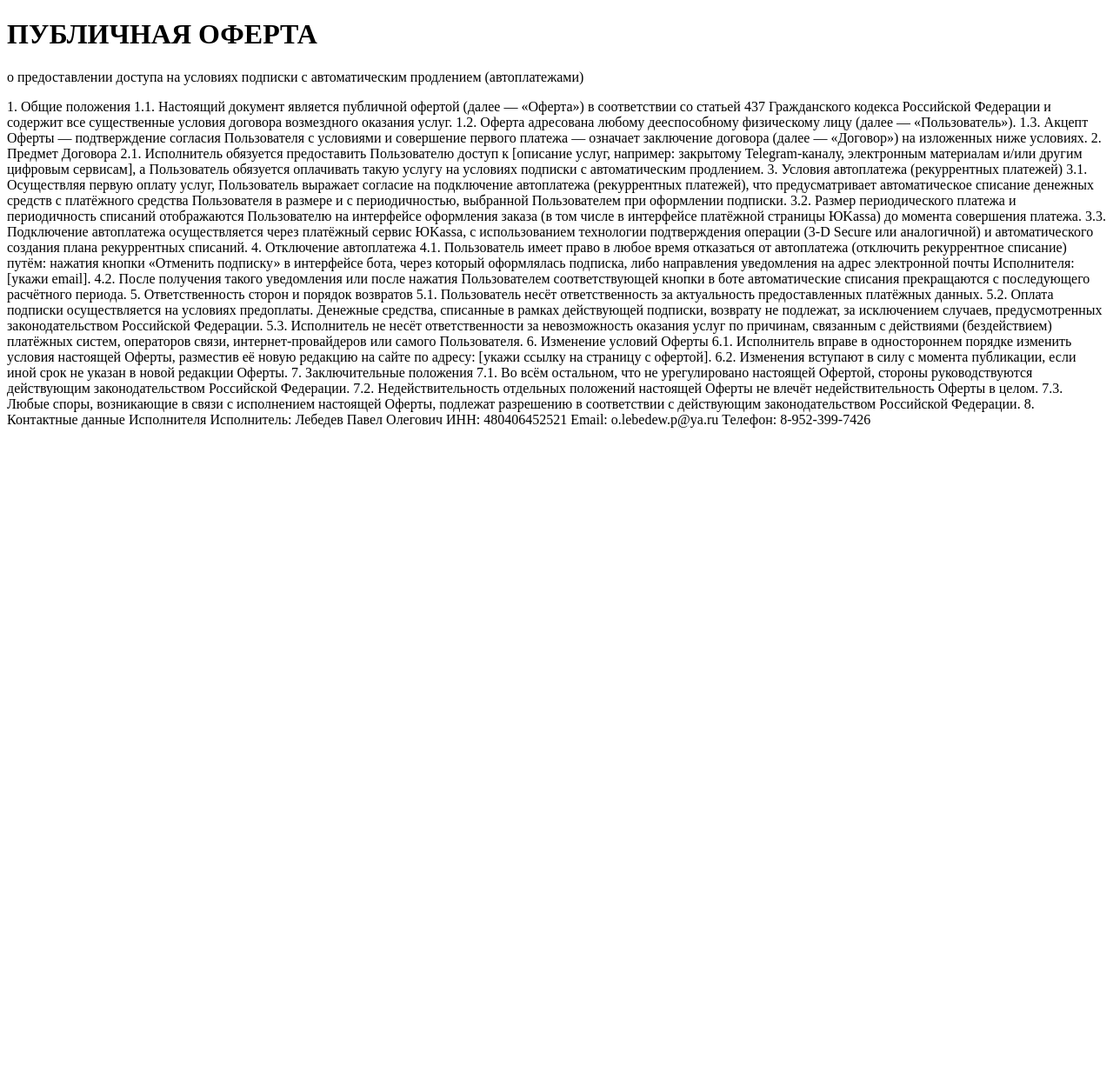
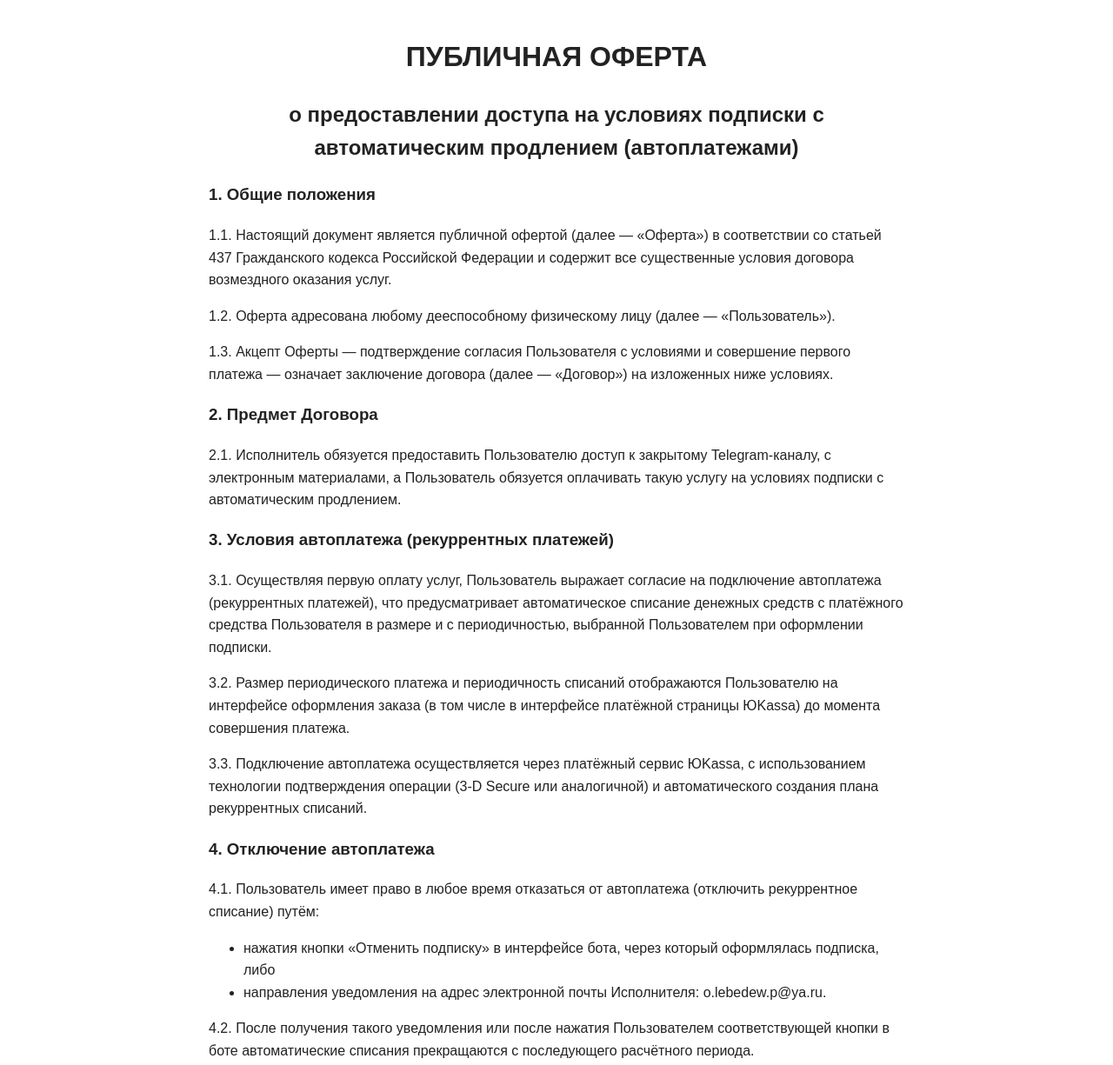
Before and after one commit to Orlorc/oferta, a plain HTML site: page index.html in a window 1280 px wide. Shown: the top 1225 px of the page at 87% size. Before the commit the page ends 800 px from the top, so only its background shows below. Drawn offline with Linux system fonts and the light colour scheme.

Commit message:
Update index.html

```diff
--- a/index.html
+++ b/index.html
@@ -1,54 +1,65 @@
 <!DOCTYPE html>
 <html lang="ru">
 <head>
-  <meta charset="UTF-8">
-  <title>ПУБЛИЧНАЯ ОФЕРТА</title>
+    <meta charset="UTF-8">
+    <title>Публичная оферта</title>
+    <style>
+        body {
+            font-family: Arial, sans-serif;
+            max-width: 800px;
+            margin: 40px auto;
+            line-height: 1.6;
+            font-size: 16px;
+            color: #222;
+        }
+        h1, h2 {
+            text-align: center;
+        }
+    </style>
 </head>
 <body>
+
 <h1>ПУБЛИЧНАЯ ОФЕРТА</h1>
-<p>о предоставлении доступа на условиях подписки с автоматическим продлением (автоплатежами)</p>
-1. Общие положения
-1.1. Настоящий документ является публичной офертой (далее — «Оферта») в соответствии со статьей 437 Гражданского кодекса Российской Федерации и содержит все существенные условия договора возмездного оказания услуг.
-1.2. Оферта адресована любому дееспособному физическому лицу (далее — «Пользователь»).
-1.3. Акцепт Оферты — подтверждение согласия Пользователя с условиями и совершение первого платежа — означает заключение договора (далее — «Договор») на изложенных ниже условиях.
+<h2>о предоставлении доступа на условиях подписки с автоматическим продлением (автоплатежами)</h2>
 
-2. Предмет Договора
-2.1. Исполнитель обязуется предоставить Пользователю доступ к [описание услуг, например: закрытому Telegram-каналу, электронным материалам и/или другим цифровым сервисам], а Пользователь обязуется оплачивать такую услугу на условиях подписки с автоматическим продлением.
+<h3>1. Общие положения</h3>
+<p>1.1. Настоящий документ является публичной офертой (далее — «Оферта») в соответствии со статьей 437 Гражданского кодекса Российской Федерации и содержит все существенные условия договора возмездного оказания услуг.</p>
+<p>1.2. Оферта адресована любому дееспособному физическому лицу (далее — «Пользователь»).</p>
+<p>1.3. Акцепт Оферты — подтверждение согласия Пользователя с условиями и совершение первого платежа — означает заключение договора (далее — «Договор») на изложенных ниже условиях.</p>
 
-3. Условия автоплатежа (рекуррентных платежей)
-3.1. Осуществляя первую оплату услуг, Пользователь выражает согласие на подключение автоплатежа (рекуррентных платежей), что предусматривает автоматическое списание денежных средств с платёжного средства Пользователя в размере и с периодичностью, выбранной Пользователем при оформлении подписки.
-3.2. Размер периодического платежа и периодичность списаний отображаются Пользователю на интерфейсе оформления заказа (в том числе в интерфейсе платёжной страницы ЮKassa) до момента совершения платежа.
-3.3. Подключение автоплатежа осуществляется через платёжный сервис ЮKassa, с использованием технологии подтверждения операции (3-D Secure или аналогичной) и автоматического создания плана рекуррентных списаний.
+<h3>2. Предмет Договора</h3>
+<p>2.1. Исполнитель обязуется предоставить Пользователю доступ к закрытому Telegram-каналу, с электронным материалами, а Пользователь обязуется оплачивать такую услугу на условиях подписки с автоматическим продлением.</p>
 
-4. Отключение автоплатежа
-4.1. Пользователь имеет право в любое время отказаться от автоплатежа (отключить рекуррентное списание) путём:
+<h3>3. Условия автоплатежа (рекуррентных платежей)</h3>
+<p>3.1. Осуществляя первую оплату услуг, Пользователь выражает согласие на подключение автоплатежа (рекуррентных платежей), что предусматривает автоматическое списание денежных средств с платёжного средства Пользователя в размере и с периодичностью, выбранной Пользователем при оформлении подписки.</p>
+<p>3.2. Размер периодического платежа и периодичность списаний отображаются Пользователю на интерфейсе оформления заказа (в том числе в интерфейсе платёжной страницы ЮKassa) до момента совершения платежа.</p>
+<p>3.3. Подключение автоплатежа осуществляется через платёжный сервис ЮKassa, с использованием технологии подтверждения операции (3-D Secure или аналогичной) и автоматического создания плана рекуррентных списаний.</p>
 
-нажатия кнопки «Отменить подписку» в интерфейсе бота, через который оформлялась подписка, либо
+<h3>4. Отключение автоплатежа</h3>
+<p>4.1. Пользователь имеет право в любое время отказаться от автоплатежа (отключить рекуррентное списание) путём:
+<ul>
+<li>нажатия кнопки «Отменить подписку» в интерфейсе бота, через который оформлялась подписка, либо</li>
+<li>направления уведомления на адрес электронной почты Исполнителя: o.lebedew.p@ya.ru.</li>
+</ul>
+</p>
+<p>4.2. После получения такого уведомления или после нажатия Пользователем соответствующей кнопки в боте автоматические списания прекращаются с последующего расчётного периода.</p>
 
-направления уведомления на адрес электронной почты Исполнителя: [укажи email].
-4.2. После получения такого уведомления или после нажатия Пользователем соответствующей кнопки в боте автоматические списания прекращаются с последующего расчётного периода.
+<h3>5. Ответственность сторон и порядок возвратов</h3>
+<p>5.1. Пользователь несёт ответственность за актуальность предоставленных платёжных данных.</p>
+<p>5.2. Оплата подписки осуществляется на условиях предоплаты. Денежные средства, списанные в рамках действующей подписки, возврату не подлежат, за исключением случаев, предусмотренных законодательством Российской Федерации.</p>
+<p>5.3. Исполнитель не несёт ответственности за невозможность оказания услуг по причинам, связанным с действиями (бездействием) платёжных систем, операторов связи, интернет-провайдеров или самого Пользователя.</p>
 
-5. Ответственность сторон и порядок возвратов
-5.1. Пользователь несёт ответственность за актуальность предоставленных платёжных данных.
-5.2. Оплата подписки осуществляется на условиях предоплаты. Денежные средства, списанные в рамках действующей подписки, возврату не подлежат, за исключением случаев, предусмотренных законодательством Российской Федерации.
-5.3. Исполнитель не несёт ответственности за невозможность оказания услуг по причинам, связанным с действиями (бездействием) платёжных систем, операторов связи, интернет-провайдеров или самого Пользователя.
+<h3>6. Изменение условий Оферты</h3>
+<p>6.1. Исполнитель вправе в одностороннем порядке изменить условия настоящей Оферты, разместив её новую редакцию на сайте по адресу: [укажи ссылку на страницу с офертой].</p>
+<p>6.2. Изменения вступают в силу с момента публикации, если иной срок не указан в новой редакции Оферты.</p>
 
-6. Изменение условий Оферты
-6.1. Исполнитель вправе в одностороннем порядке изменить условия настоящей Оферты, разместив её новую редакцию на сайте по адресу: [укажи ссылку на страницу с офертой].
-6.2. Изменения вступают в силу с момента публикации, если иной срок не указан в новой редакции Оферты.
+<h3>7. Заключительные положения</h3>
+<p>7.1. Во всём остальном, что не урегулировано настоящей Офертой, стороны руководствуются действующим законодательством Российской Федерации.</p>
+<p>7.2. Недействительность отдельных положений настоящей Оферты не влечёт недействительность Оферты в целом.</p>
+<p>7.3. Любые споры, возникающие в связи с исполнением настоящей Оферты, подлежат разрешению в соответствии с действующим законодательством Российской Федерации.</p>
 
-7. Заключительные положения
-7.1. Во всём остальном, что не урегулировано настоящей Офертой, стороны руководствуются действующим законодательством Российской Федерации.
-7.2. Недействительность отдельных положений настоящей Оферты не влечёт недействительность Оферты в целом.
-7.3. Любые споры, возникающие в связи с исполнением настоящей Оферты, подлежат разрешению в соответствии с действующим законодательством Российской Федерации.
+<h3>8. Контактные данные Исполнителя</h3>
+<p>Исполнитель: Лебедев Павел Олегович ИНН: 480406452521 Email: o.lebedew.p@ya.ru Телефон: 8-952-399-7426</p>
 
-8. Контактные данные Исполнителя
-Исполнитель: Лебедев Павел Олегович
-
-ИНН: 480406452521
-
-Email: o.lebedew.p@ya.ru
-
-Телефон: 8-952-399-7426
 </body>
 </html>
```
